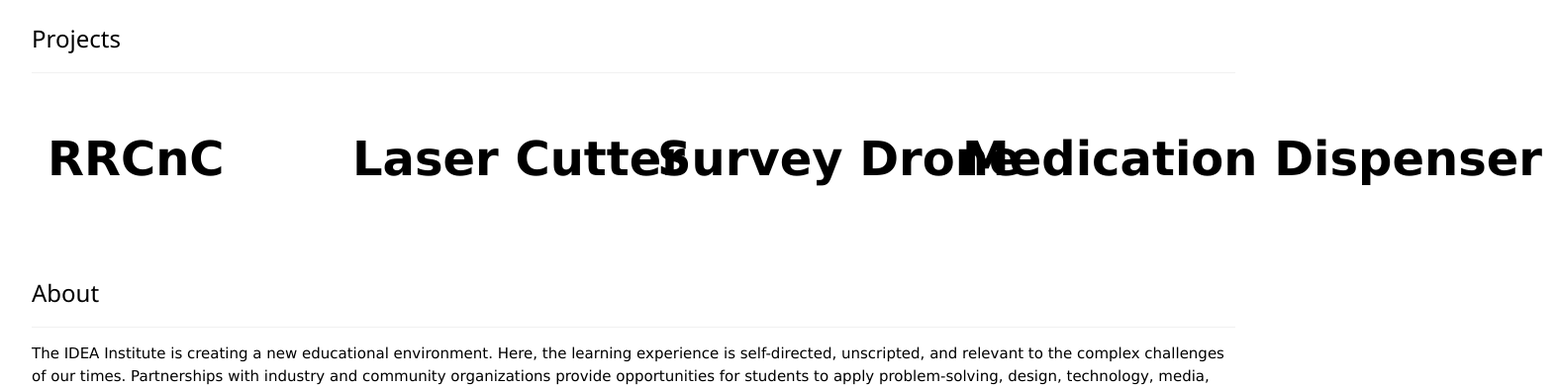
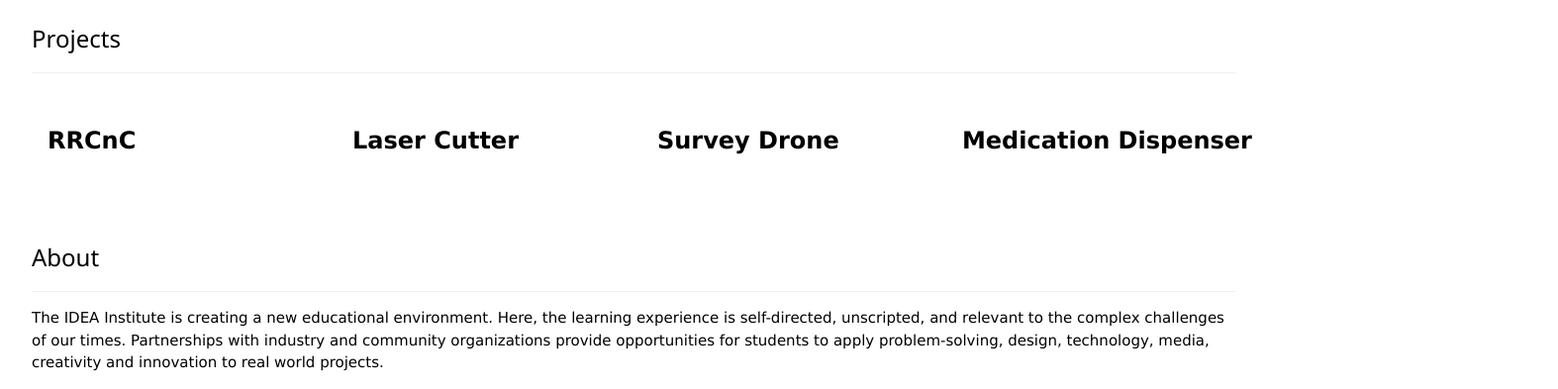
Before and after one commit to RedRocksCommunityCollege/RedRocksCommunityCollege.github.io, a plain HTML site: page index.html in a window 1280 px wide. Shown: the part 68-461 px from the top of the page at 99% size, 1574 px wide, since content can reach past the window. Drawn offline with nearby package versions, Linux system fonts and the light colour scheme; some packages are replaced by stand-ins of ours.

Commit message:
Update index.html

```diff
--- a/index.html
+++ b/index.html
@@ -49,22 +49,22 @@
   <div class="w3-row-padding">
     <div class="w3-col l3 m6 w3-margin-bottom">
       <div class="w3-display-container">
-        <a href="https://github.com/RedRocksCommunityCollege/RRCnC" class="w3-bar-item w3-button"><b> <font size="7">RRCnC</font> </b> </a>
+        <a href="https://github.com/RedRocksCommunityCollege/RRCnC" class="w3-bar-item w3-button"><b> <font size="5">RRCnC</font> </b> </a>
       </div>
     </div>
     <div class="w3-col l3 m6 w3-margin-bottom">
       <div class="w3-display-container">
-        <a href="https://github.com/RedRocksCommunityCollege/RRCC_Laser_Lab" class="w3-bar-item w3-button"><b> <font size="7"> Laser Cutter </font> </b> </a>
+        <a href="https://github.com/RedRocksCommunityCollege/RRCC_Laser_Lab" class="w3-bar-item w3-button"><b> <font size="5"> Laser Cutter </font> </b> </a>
       </div>
     </div>
     <div class="w3-col l3 m6 w3-margin-bottom">
       <div class="w3-display-container">
-        <a href="https://github.com/RedRocksCommunityCollege" class="w3-bar-item w3-button"><b>   <font size="7"> Survey Drone </font> </b> </a>
+        <a href="https://github.com/RedRocksCommunityCollege" class="w3-bar-item w3-button"><b>   <font size="5"> Survey Drone </font> </b> </a>
       </div>
     </div>
     <div class="w3-col l3 m6 w3-margin-bottom">
       <div class="w3-display-container">
-         <a href="https://github.com/RedRocksCommunityCollege" class="w3-bar-item w3-button"><b>   <font size="7"> Medication Dispenser </font> </b> </a>
+         <a href="https://github.com/RedRocksCommunityCollege" class="w3-bar-item w3-button"><b>   <font size="5"> Medication Dispenser </font> </b> </a>
       </div>
     </div>
   </div>
```
